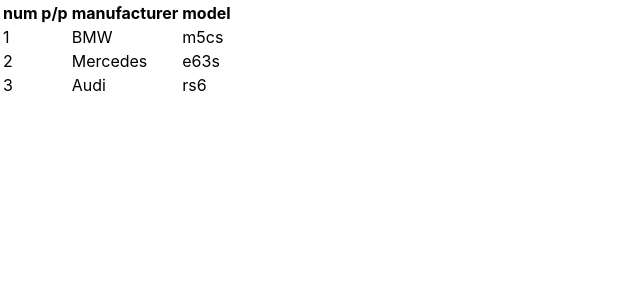
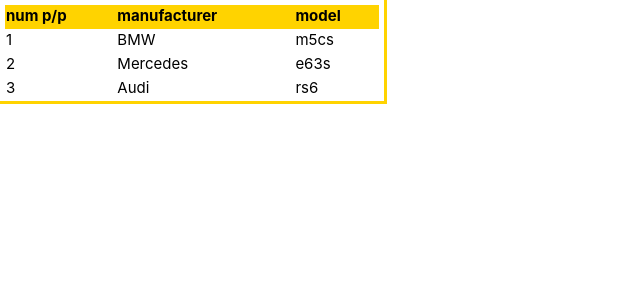
Before and after one commit to artem5511/microtaski2, a React (Create React App) app: page / in a window 1280 px wide. Shown: the top 300 px of the page, without its empty margins (0-640 px from the left). Built offline with nearby package versions, Linux system fonts and the light colour scheme.

Commit message:
style for table

```diff
--- /dev/null
+++ b/src/NewComp.css
@@ -0,0 +1,29 @@
+.tblstyle {
+    width: 30%;
+    margin-bottom: 30px;
+    border: 5px solid #fff;
+    border-top: 5px solid #fff;
+    border-bottom: 3px solid #fff;
+    border-collapse: collapse;
+    outline: 3px solid #ffd300;
+    font-size: 15px;
+    background: #fff!important;
+
+}
+#table_th {
+    font-weight: bold;
+    padding: 7px;
+    background: #ffd300;
+    border: none;
+    text-align: left;
+    font-size: 15px;
+    border-top: 3px solid #fff;
+    border-bottom: 3px solid #ffd300;
+}
+#table_td {
+    padding: 7px;
+    border: none;
+    border-top: 3px solid #fff;
+    border-bottom: 3px solid #fff;
+    font-size: 15px;
+}
--- a/src/NewComponent.tsx
+++ b/src/NewComponent.tsx
@@ -1,4 +1,5 @@
 import React from 'react';
+import './NewComp.css'
 
 type NewComponentPropsType = {
     // students: Array<StudentType>
@@ -16,18 +17,17 @@
 
 
 export const NewComponent = (props: NewComponentPropsType) => {
-    debugger
     return (
         <div>
-            <table>
-                    <tr>
-                        <th>num p/p</th>
+            <table className={'tblstyle'}>
+                    <tr id={'table_th'}>
+                        <th >num p/p</th>
                         <th>manufacturer</th>
                         <th>model</th>
                     </tr>
                 {props.topCars.map((topCars, index) => {
                     return (
-                    <tr key={index}>
+                    <tr key={index} id={'table_td'}>
                         <td>{index+1}</td>
                         <td>{topCars.manufacturer}</td>
                         <td>{topCars.model}</td>
```
Also changed, not shown: src/site/NewComp.css (deleted).
